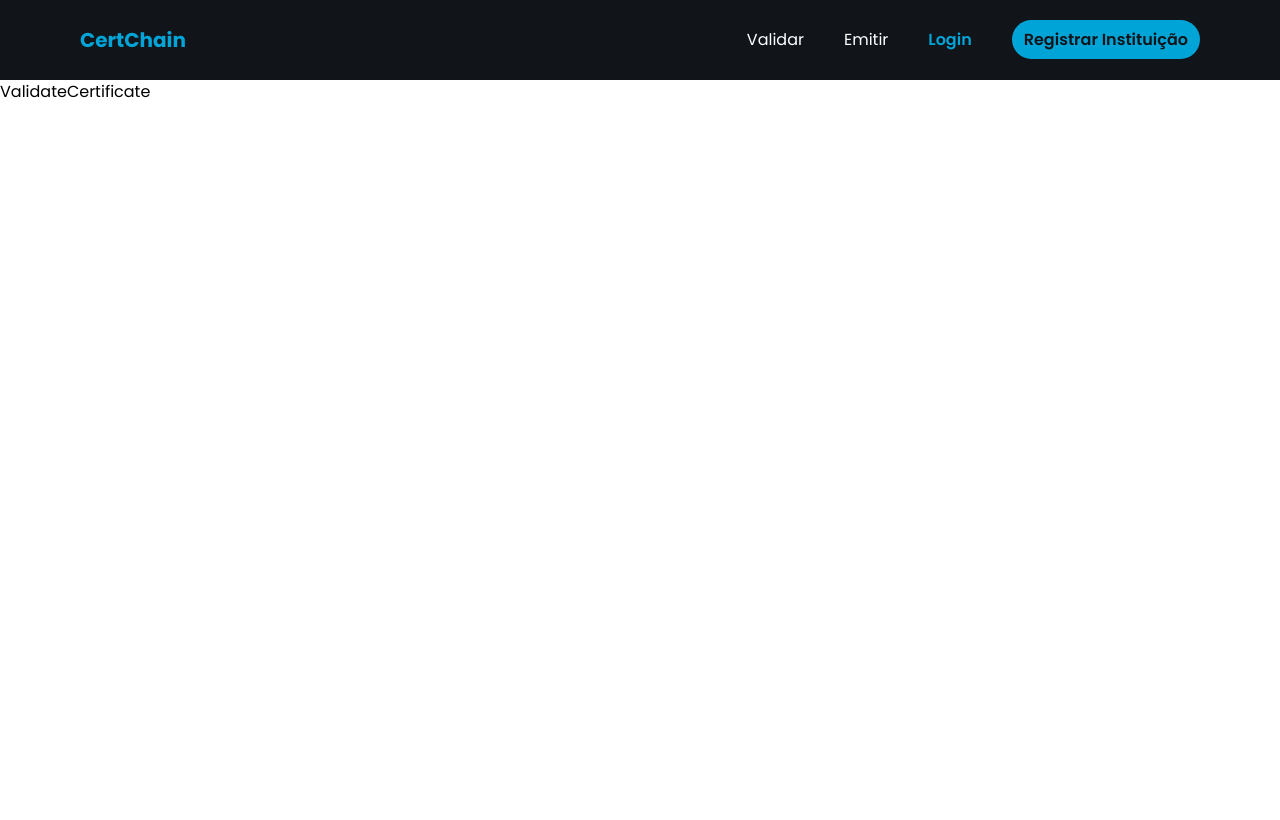
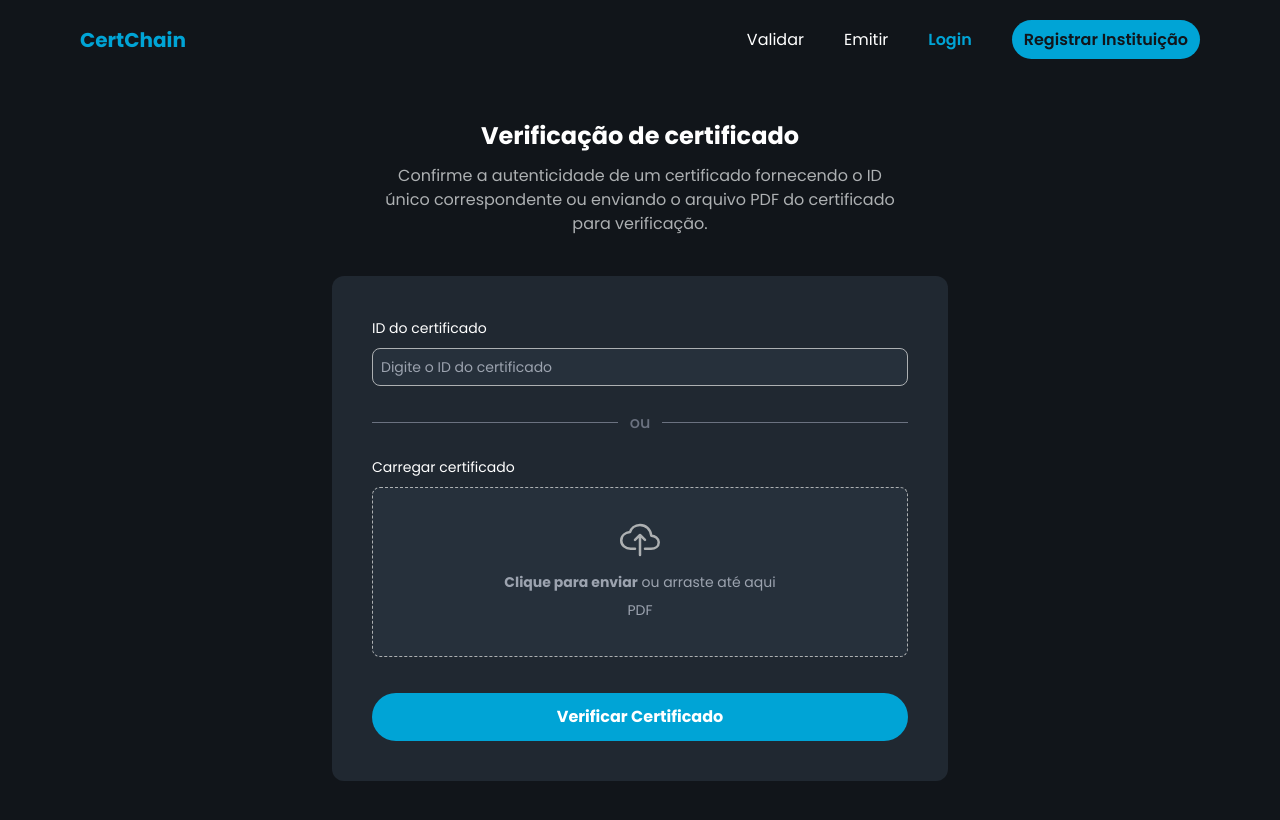
Before and after one commit to vitoriaalbuqrq/CertChain, a React (Vite) app in the folder frontend/: page /validate in a window 1280 px wide. Shown: the top 820 px of the page. Built offline with nearby package versions, Linux system fonts and the light colour scheme.

Commit message:
feat: cria página de validar certificados e melhorias

```diff
--- a/frontend/src/components/forms/FileInput.jsx
+++ b/frontend/src/components/forms/FileInput.jsx
@@ -46,7 +46,7 @@ const Input = ({ dropzone, label }) => {
             <p className="font-bold text-sm text-primary">Solte para adicionar</p>
           ) : (
             <>
-              <p className="mb-2 text-sm text-gray-400">
+              <p className="mb-2 text-sm text-gray-400 text-center">
                 <span className="font-bold">Clique para enviar</span> ou arraste até aqui
               </p>
               <p className="text-gray-400 text-sm">PDF</p>
--- /dev/null
+++ b/frontend/src/components/forms/FormHeader.jsx
@@ -0,0 +1,10 @@
+const FormHeader = ({title, info}) => {
+  return (
+    <>
+      <h1 className="text-2xl font-bold text-white">{title}</h1>
+      <p className="text-secondary-text w-full md:w-1/2 lg:w-5/12 text-center mt-3 mb-10">{info}</p>
+    </>
+  )
+}
+
+export default FormHeader
--- /dev/null
+++ b/frontend/src/components/ui/Button.jsx
@@ -0,0 +1,12 @@
+const Button = ({ text }) => {
+  return (
+    <button
+      className="bg-primary rounded-full p-3 font-bold mt-4 text-white hover:opacity-90"
+      type="submit"
+    >
+      {text}
+    </button>
+  )
+}
+
+export default Button
--- a/frontend/src/components/ui/Card.jsx
+++ b/frontend/src/components/ui/Card.jsx
@@ -1,8 +1,8 @@
 import { Link } from "react-router-dom";
 
-const Card = ({ icon, title, description }) => {
+const Card = ({ to, icon, title, description }) => {
   return (
-    <Link to="/issue" className="border-solid border border-medium-gray rounded-2xl p-6 flex flex-col gap-3 bg-dark-background cursor-pointer hover:bg-secondary-bg lg:w-1/3">
+    <Link to={to} className="border-solid border border-medium-gray rounded-2xl p-6 flex flex-col gap-3 bg-dark-background cursor-pointer hover:bg-secondary-bg lg:w-1/3">
       <div className="text-primary text-4xl">
         {icon}
       </div>
--- a/frontend/src/routes/IssueCertificate.jsx
+++ b/frontend/src/routes/IssueCertificate.jsx
@@ -13,6 +13,8 @@ import CopyText from "../components/ui/CopyText";
 import CryptoJS from "crypto-js";
 import { generateCertificate } from "../utils/generateCertificate";
 import LoadingSpinner from "../components/ui/LoadingSpinner";
+import FormHeader from "../components/forms/FormHeader";
+import Button from "../components/ui/Button";
 
 const issueCertificateFormSchema = z.object({
   recipientName: z.string().nonempty("O nome do destinatário é obrigatório."),
@@ -24,7 +26,6 @@ const issueCertificateFormSchema = z.object({
 
 const IssueCertificate = () => {
   const [file, setFile] = useState("");
-  //const [message, setMessage] = useState(""); //TODO: Verificar como sera mostrado as mensagens
   const today = new Date().toISOString().split("T")[0];
   const [openModal, setOpenModal] = useState(false);
   const [certificateHash, setCertificateHash] = useState("");
@@ -82,9 +83,8 @@ const IssueCertificate = () => {
   };
 
   return (
-    <main className="bg-dark-background h-full text-sm p-6 flex flex-col justify-start items-center md:pt-10 lg:text-base lg: pb-20">
-      <h1 className="text-2xl font-bold text-white">Emissão de Certificado</h1>
-      <p className="text-secondary-text w-full md:w-2/3 lg:w-1/3 text-center mt-3 mb-10">Preencha os dados abaixo para emitir um certificado. Após a emissão, o certificado estará pronto para ser consultado.</p>
+    <main className="bg-dark-background h-full text-sm p-6 flex flex-col justify-start items-center md:pt-10 lg:text-base lg:pb-20">
+      <FormHeader title="Emissão de Certificado" info="Preencha os dados abaixo para emitir um certificado. Após a emissão, o certificado estará pronto para ser consultado."/>
       <Container>
         <FormProvider {...methods}>
           <form
@@ -131,15 +131,10 @@ const IssueCertificate = () => {
             </Field>
 
             <Field>
-              <FileInput onChange={onFileChange} label="Carregar modelo de certificado (opcional)" />
+              <FileInput onChange={onFileChange} label="Carregar certificado (opcional)" />
             </Field>
 
-            <button
-              className="bg-primary rounded-full p-3 font-bold mt-4 text-white hover:opacity-90"
-              type="submit"
-            >
-              Emitir Certificado
-            </button>
+            <Button text="Emitir Certificado"/>
 
             {isLoading && (
               <LoadingSpinner/>
--- a/frontend/src/routes/Roles.jsx
+++ b/frontend/src/routes/Roles.jsx
@@ -7,11 +7,13 @@ const Roles = () => {
       <h1 className="text-white my-4 text-center md:text-xl md:my-10">Escolha uma das opções abaixo para continuar:</h1>
       <div className="flex flex-col gap-5 md:flex-row md:justify-center md:items-stretch md:px-32 ">
         <Card
+          to="/validate"
           icon={<BiSearch />}
           title="Validar Certificado"
           description="Se você deseja verificar a autenticidade de um certificado, escolha esta opção para consultar informações detalhadas e validar o documento com confiança."
           />
         <Card
+          to="/issue"
           icon={<BiSolidSchool />}
           title="Emitir Certificado"
           description="Se você representa uma instituição ou é responsável pela emissão de certificados, esta opção permite criar e registrar certificações de forma segura e eficiente."
--- a/frontend/src/routes/ValidateCertificate.jsx
+++ b/frontend/src/routes/ValidateCertificate.jsx
@@ -1,6 +1,94 @@
+import { FormProvider, useForm } from "react-hook-form";
+import { z } from "zod";
+import Container from "../components/forms/Container"
+import Field from "../components/forms/Field"
+import Input from "../components/forms/Input"
+import FormHeader from "../components/forms/FormHeader";
+import FileInput from "../components/forms/FileInput";
+import { useState } from "react";
+import { zodResolver } from "@hookform/resolvers/zod";
+import { ErrorMessage } from "../components/forms/ErrorMessage";
+import Modal from "../components/ui/Modal";
+import LoadingSpinner from "../components/ui/LoadingSpinner";
+import Button from "../components/ui/Button";
+
+const validateCertificateSchema = z.object({
+  certificateId: z.string().optional(),
+  certificateFile: z.instanceof(FileList).optional(),
+}).refine(data => data.certificateId || data.certificateFile, {
+  message: "Você deve fornecer o ID do certificado ou carregar um arquivo PDF.",
+  path: ["certificateId"],
+});
+
 const ValidateCertificate = () => {
+  // eslint-disable-next-line no-unused-vars
+  const [file, setFile] = useState("");
+  const [openModal, setOpenModal] = useState(false);
+  const [isLoading, setIsLoading] = useState(false);
+
+  const methods = useForm({
+    resolver: zodResolver(validateCertificateSchema),
+  });
+
+  const handleFormSubmit = async (data) => {
+    console.log(data);
+    setIsLoading(true);
+    //TODO: Verificar se pdf esta no IPFS ou
+    //TODO: Buscar por ID do certificado
+
+    setIsLoading(false);
+    setOpenModal(true)
+  }
+
+  function onFileChange(file) {
+    setFile(file || null);
+  }
+
   return (
-    <div>ValidateCertificate</div>
+    <main className="bg-dark-background h-screen text-sm px-6 flex flex-col justify-start items-center md:pt-10 lg:text-base lg: pb-20">
+      <FormHeader title="Verificação de certificado" info="Confirme a autenticidade de um certificado fornecendo o ID único correspondente ou enviando o arquivo PDF do certificado para verificação." />
+      <Container>
+        <FormProvider {...methods}>
+          <form
+            onSubmit={methods.handleSubmit(handleFormSubmit)}
+            className="flex flex-col gap-5"
+          >
+            <Field>
+              <Input
+                label="ID do certificado"
+                name="certificateId"
+                type="text"
+                placeholder="Digite o ID do certificado"
+              />
+              <ErrorMessage name="certificateId" />
+            </Field>
+
+            <div className="flex items-center justify-center w-full my-3 h-px">
+              <div className="h-px w-full bg-gray-500"></div>
+              <span className="px-3 text-gray-500 font-medium">ou</span>
+              <div className="h-px w-full bg-gray-500"></div>
+            </div>
+
+            <Field>
+              <FileInput onChange={onFileChange} label="Carregar certificado" />
+            </Field>
+
+            <Button text="Verificar Certificado" />
+
+            {isLoading && (
+              <LoadingSpinner/>
+            )}
+          </form>
+        </FormProvider>
+        <Modal
+          open={openModal}
+          onClose={() => setOpenModal(false)}
+          title="Certificado Valido!">
+          {/* Redireciona para o PDF do certificado */}
+          <button>Ver PDF</button>
+        </Modal>
+      </Container>
+    </main>
   )
 }
 
```
Also changed, not shown: 1 other file (tests, documents, lock files or other folders).
